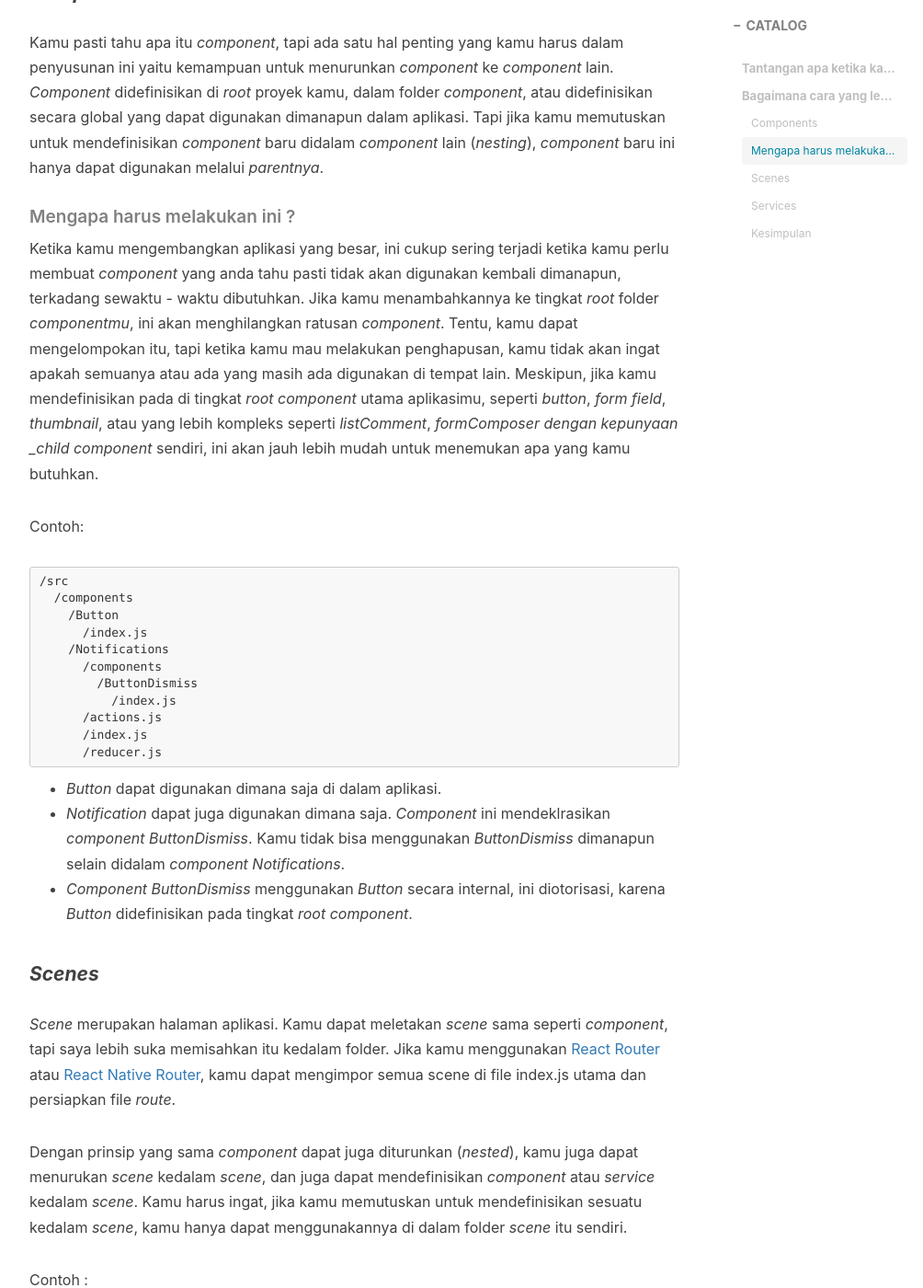
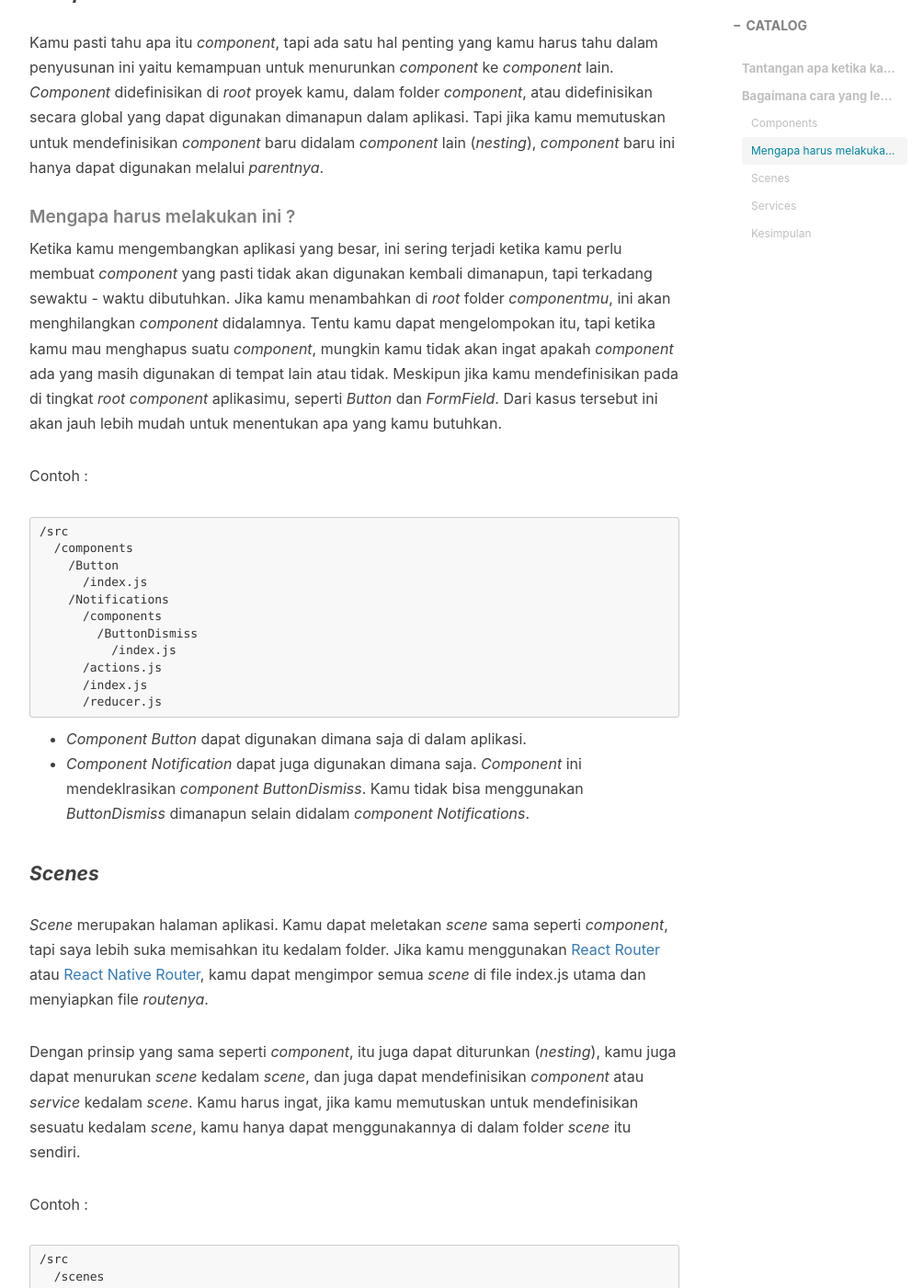
Before and after one commit to bamsarts/bamsarts.github.io, a Jekyll site: the page built from _posts/2018-06-05-Memaksimalkan-Aplikasi-React.md, in a window 1280 px wide and 1400 px high, scrolled down 4220 px. Shown: the whole window at 92% size, without its empty margins (233-1237 px from the left). Built offline with Jekyll 4.4.1, drawn with Linux system fonts in a browser that asks for light colours; nearby versions of some CDN libraries; emoji names are drawn with the system emoji font; comment, search, counter and statistics services are not loaded; some of the changed text lies outside the part shown.

Commit message:
update post

````diff
--- a/404.html
+++ b/404.html
@@ -1,6 +1,6 @@
 ---
 layout: default
-description: "你来到了没有知识的荒原 🙊"
+description: "Halaman Tidak Ditemukan 🙊"
 header-img: "img/404-bg.jpg"
 permalink: /404.html
 ---
--- a/_posts/2018-06-05-Memaksimalkan-Aplikasi-React.md
+++ b/_posts/2018-06-05-Memaksimalkan-Aplikasi-React.md
@@ -136,14 +136,14 @@
 
 #### _Components_
 
-Kamu pasti tahu apa itu _component_, tapi ada satu hal penting yang kamu harus dalam penyusunan ini yaitu kemampuan untuk menurunkan _component_ ke _component_ lain. _Component_ didefinisikan di _root_ proyek kamu, dalam folder _component_, atau didefinisikan secara global yang dapat digunakan dimanapun dalam aplikasi. Tapi jika kamu memutuskan untuk mendefinisikan _component_ baru didalam _component_ lain (_nesting_), _component_ baru ini hanya dapat digunakan melalui _parentnya_.
+Kamu pasti tahu apa itu _component_, tapi ada satu hal penting yang kamu harus tahu dalam penyusunan ini yaitu kemampuan untuk menurunkan _component_ ke _component_ lain. _Component_ didefinisikan di _root_ proyek kamu, dalam folder _component_, atau didefinisikan secara global yang dapat digunakan dimanapun dalam aplikasi. Tapi jika kamu memutuskan untuk mendefinisikan _component_ baru didalam _component_ lain (_nesting_), _component_ baru ini hanya dapat digunakan melalui _parentnya_.
 
 ##### Mengapa harus melakukan ini ?
 
-Ketika kamu mengembangkan aplikasi yang besar, ini cukup sering terjadi ketika kamu perlu membuat _component_ yang anda tahu pasti tidak akan digunakan kembali dimanapun, terkadang sewaktu - waktu dibutuhkan. Jika kamu menambahkannya ke tingkat _root_ folder _componentmu_, ini akan menghilangkan ratusan _component_.
-Tentu, kamu dapat mengelompokan itu, tapi ketika kamu mau melakukan penghapusan, kamu tidak akan ingat apakah semuanya atau ada yang masih ada digunakan di tempat lain. Meskipun, jika kamu mendefinisikan pada di tingkat _root component_ utama aplikasimu, seperti _button_, _form field_, _thumbnail_, atau yang lebih kompleks seperti _listComment_, _formComposer dengan kepunyaan _child component_ sendiri, ini akan jauh lebih mudah untuk menemukan apa yang kamu butuhkan.
+Ketika kamu mengembangkan aplikasi yang besar, ini sering terjadi ketika kamu perlu membuat _component_ yang pasti tidak akan digunakan kembali dimanapun, tapi terkadang sewaktu - waktu dibutuhkan. Jika kamu menambahkan di _root_ folder _componentmu_, ini akan menghilangkan _component_ didalamnya.
+Tentu kamu dapat mengelompokan itu, tapi ketika kamu mau menghapus suatu _component_,  mungkin kamu tidak akan ingat apakah _component_ ada yang masih digunakan di tempat lain atau tidak. Meskipun jika kamu mendefinisikan pada di tingkat _root component_ aplikasimu, seperti _Button_ dan _FormField_. Dari kasus tersebut ini akan jauh lebih mudah untuk menentukan apa yang kamu butuhkan.
 
-Contoh:
+Contoh :
 
 ```
 /src
@@ -159,15 +159,15 @@
       /reducer.js
 ```
 
-- _Button_ dapat digunakan dimana saja di dalam aplikasi.
-- _Notification_ dapat juga digunakan dimana saja. _Component_ ini mendeklrasikan _component ButtonDismiss_. Kamu tidak bisa menggunakan _ButtonDismiss_ dimanapun selain didalam _component Notifications_.
-- _Component ButtonDismiss_ menggunakan _Button_ secara internal, ini diotorisasi, karena _Button_ didefinisikan pada tingkat _root component_.
+- _Component Button_ dapat digunakan dimana saja di dalam aplikasi.
+- _Component Notification_ dapat juga digunakan dimana saja. _Component_ ini mendeklrasikan _component ButtonDismiss_. Kamu tidak bisa menggunakan _ButtonDismiss_ dimanapun selain didalam _component Notifications_.
+
 
 #### _Scenes_
 
-_Scene_ merupakan halaman aplikasi. Kamu dapat meletakan _scene_ sama seperti _component_, tapi saya lebih suka memisahkan itu kedalam folder. Jika kamu menggunakan [React Router](https://github.com/reactjs/react-router) atau [React Native Router](https://github.com/aksonov/react-native-router-flux), kamu dapat mengimpor semua scene di file index.js utama dan persiapkan file _route_.
+_Scene_ merupakan halaman aplikasi. Kamu dapat meletakan _scene_ sama seperti _component_, tapi saya lebih suka memisahkan itu kedalam folder. Jika kamu menggunakan [React Router](https://github.com/reactjs/react-router) atau [React Native Router](https://github.com/aksonov/react-native-router-flux), kamu dapat mengimpor semua _scene_ di file index.js utama dan menyiapkan file _routenya_.
 
-Dengan prinsip yang sama _component_ dapat juga diturunkan (_nested_), kamu juga dapat menurukan _scene_ kedalam _scene_, dan juga dapat mendefinisikan _component_ atau _service_ kedalam _scene_. Kamu harus ingat, jika kamu memutuskan untuk mendefinisikan sesuatu kedalam _scene_, kamu hanya dapat menggunakannya di dalam folder _scene_ itu sendiri.
+Dengan prinsip yang sama seperti _component_, itu juga dapat diturunkan (_nesting_), kamu juga dapat menurukan _scene_ kedalam _scene_, dan juga dapat mendefinisikan _component_ atau _service_ kedalam _scene_. Kamu harus ingat, jika kamu memutuskan untuk mendefinisikan sesuatu kedalam _scene_, kamu hanya dapat menggunakannya di dalam folder _scene_ itu sendiri.
 
 Contoh :
 
@@ -221,8 +221,8 @@
       /reducer.js
 ~~~
 
-Saya merekomendasikan untuk membuat _service_ untuk mengatur semua API _request_. Kamu dapat melihat itu sebagai _adapter_ antara server API dan _view layer_ (_scene dan component_) aplikasi. Itu dapat menjaga _call network_ aplikasi yang dibuat, _get_ dan _post_ konten, dan mengubah _payload_ yang dibutuhkan sebelum dikirim atau disimpan kedalam media penyimpanan aplikasi (seperti Redux). _Scene_ dan Komponen hanya akan mengirimkan _action_, membaca _store_ dan melakukan _update_ ketika ada perubahan.
+Saya merekomendasikan untuk membuat _service_ untuk mengatur semua API _request_. Kamu dapat melihat itu sebagai _adapter_ antara server API dan _view layer_ (_scene dan component_) aplikasi. Hal itu dapat menjaga _call network_ aplikasi yang dibuat seperti _get_ dan _post_ konten, atau mengubah _payload_ yang dibutuhkan sebelum dikirim atau disimpan kedalam _store_ aplikasi (seperti Redux). _Scene_ dan _Component_ hanya akan mengirimkan _action_, membaca _store_ dan melakukan _update_ ketika ada perubahan.
 
 #### Kesimpulan
 
-Saya telah mengimplementasikan denga struktur folder selam beberapa bulan terakhir pada proyek pribadi yang dibuat dengan React Native, dan membuat saya menghemat waktu. Dengan ini jauh lebih mudah untuk mendapatkan semua entitas terkait yang dikelompokan bersama, dan itu membuat semuanya lebih mudah dikerjakan. Struktur folder ini adalah salah satu dari banyak cara untuk mengatur proyek kamu. Dan ini, saya menyukainya sampai sekarang. Saya harap dengan ini dapat meningkatkan kinerjamu :blush:
+Saya telah mengimplementasikan dengan struktur folder ini selama beberapa bulan terakhir pada proyek pribadi yang dibuat dengan React Native, dan saya merasa lebih efisien dalam mengatur kodingan. Dan juga lebih mudah untuk mendapatkan semua entitas terkait yang dikelompokan, dan itu membuat semuanya lebih mudah dikerjakan. Struktur folder ini adalah salah satu dari banyak cara untuk mengatur aplikasi React. Dan ini membuat saya terus mengimplementasikan di proyek-proyek selanjutnya. Saya harap dengan ini kamu juga dapat meningkatkan efisiensi dalam membuat aplikasi menggunakan React :blush:
--- a/offline.html
+++ b/offline.html
@@ -1,6 +1,6 @@
 ---
 layout: default
-description: "网络似乎出现了问题 😥"
+description: "Tidak adak koneksi internet 😥"
 header-img: "img/404-bg.jpg"
 permalink: /offline.html
 ---
--- a/sw.js
+++ b/sw.js
@@ -10,9 +10,7 @@
 const RUNTIME = 'runtime';
 const HOSTNAME_WHITELIST = [
   self.location.hostname,
-  "huangxuan.me",
-  "yanshuo.io",
-  "cdnjs.cloudflare.com"
+  "bamsarts.me",
 ]
 
 
````
Also changed, not shown: other parts of _posts/2018-06-05-Memaksimalkan-Aplikasi-React.md (+2 -2 lines), pwa/manifest.json.
